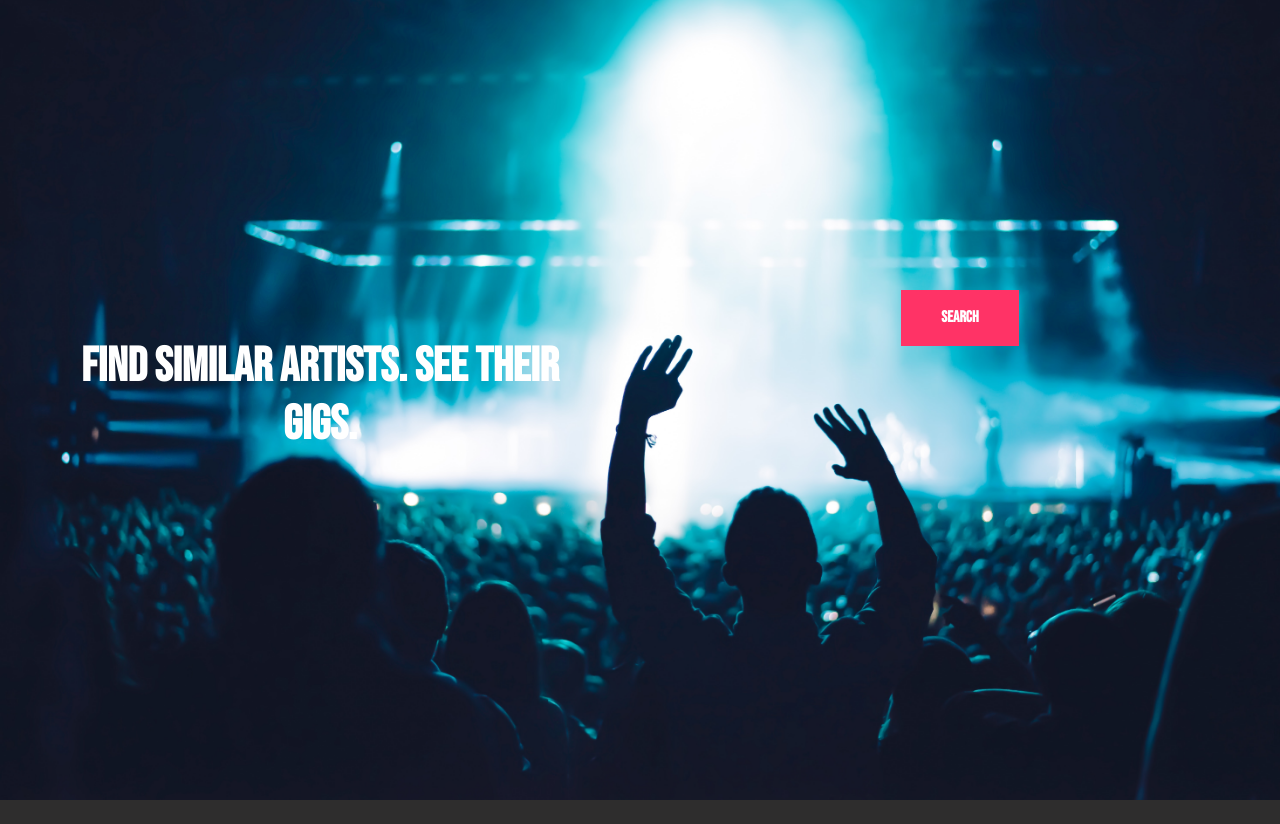
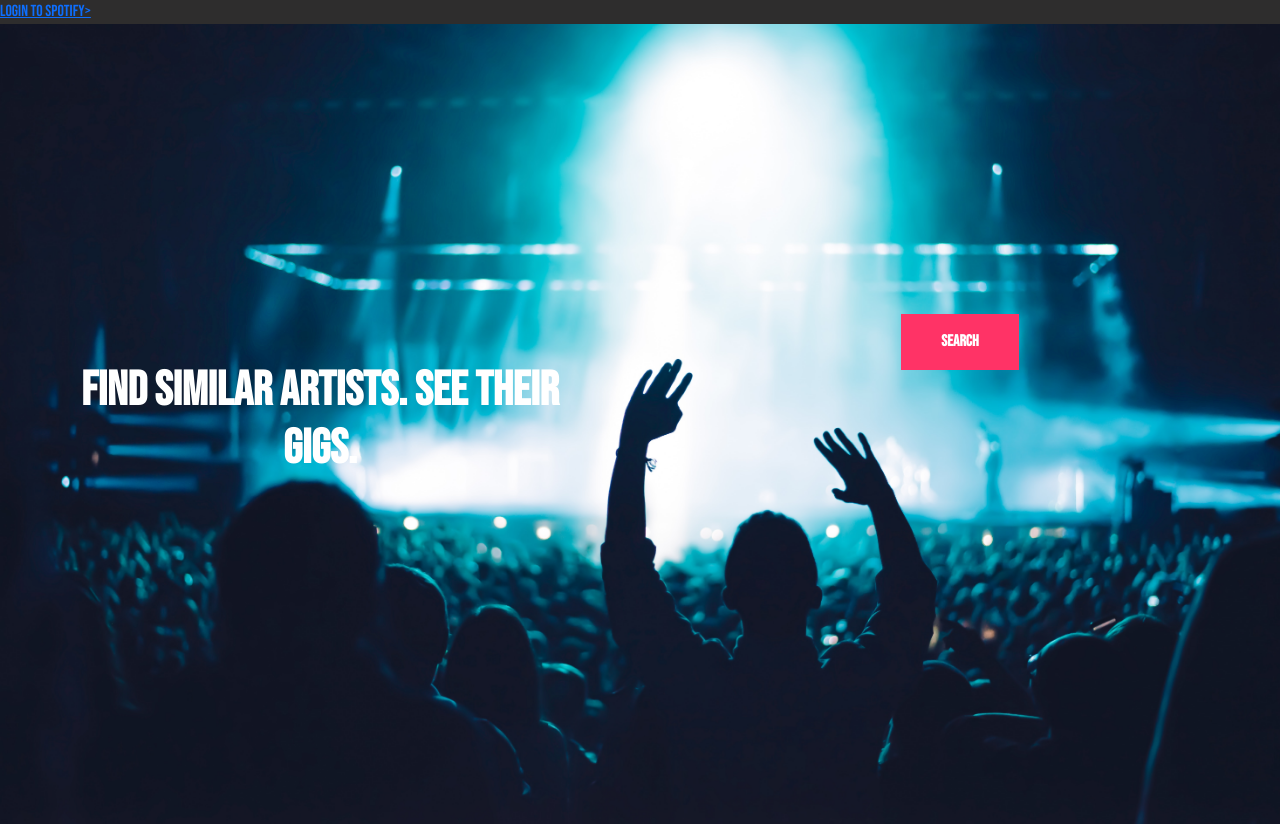
Before and after one commit to ipaulaandreea/artist_recommendation_app, a React (Create React App) app: page / in a window 1280 px wide. Before the commit the page ends 800 px from the top, so only its background shows below. Built offline with nearby package versions, Linux system fonts and the light colour scheme.

Commit message:
wip api integration

```diff
--- a/src/App.js
+++ b/src/App.js
@@ -5,7 +5,7 @@ import { styled } from '@mui/system'
 import SearchResults from './components/SearchResults/SearchResults'
 import Header from './components/Header/Header'
 import RecommendationCard from './components/RecommendationCard/RecommendationCard'
-import "bootstrap/dist/css/bootstrap.min.css"
+import 'bootstrap/dist/css/bootstrap.min.css'
 import Greeting from './components/Greeting/Greeting'
 
 const Background = styled('div')({
@@ -18,7 +18,12 @@ const Background = styled('div')({
   color: 'black'
 })
 
-function App () {
+function App() {
+  const CLIENT_ID = '6674cfd3c7f24b579bdf58acd6f13d95'
+  const REDIRECT_URI = 'http://localhost:3000/'
+  const AUTH_ENDPOINT = 'https://accounts.spotify.com/authorize'
+  const RESPONSE_TYPE = 'token'
+
   const [displayResults, setDisplayResults] = useState(false)
 
   const displayResultsHandler = () => {
@@ -30,12 +35,15 @@ function App () {
   }
 
   return (
-
     <Background>
+      <a
+        href={`${AUTH_ENDPOINT}?client_id=${CLIENT_ID}&redirect_uri=${REDIRECT_URI}&response_type=${RESPONSE_TYPE}`}
+      >
+        Login to Spotify>
+      </a>
       {displayResults && <SearchResults onHideResults={hideResultsHandler} />}
       <Greeting onDisplayResults={displayResultsHandler} />
     </Background>
-
   )
 }
 
```
